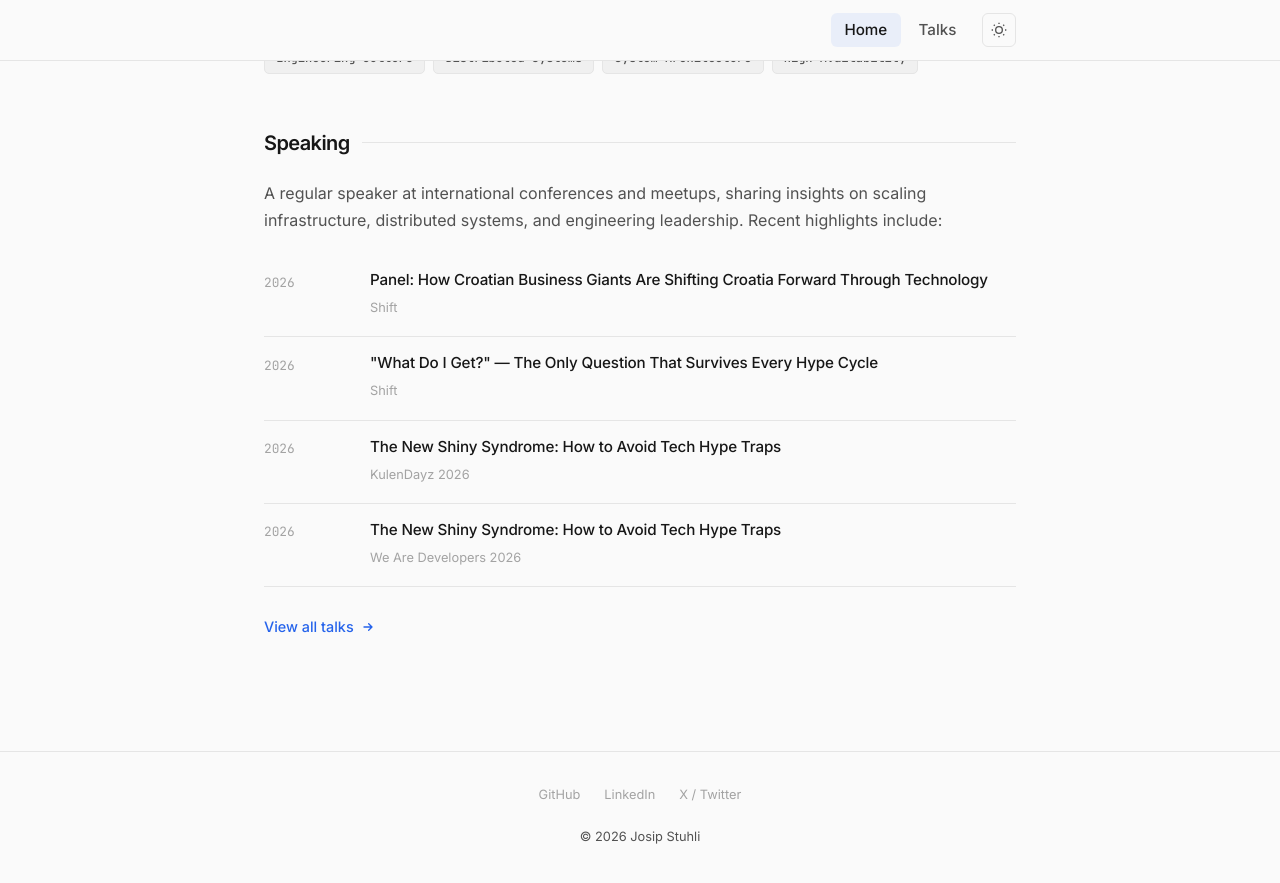
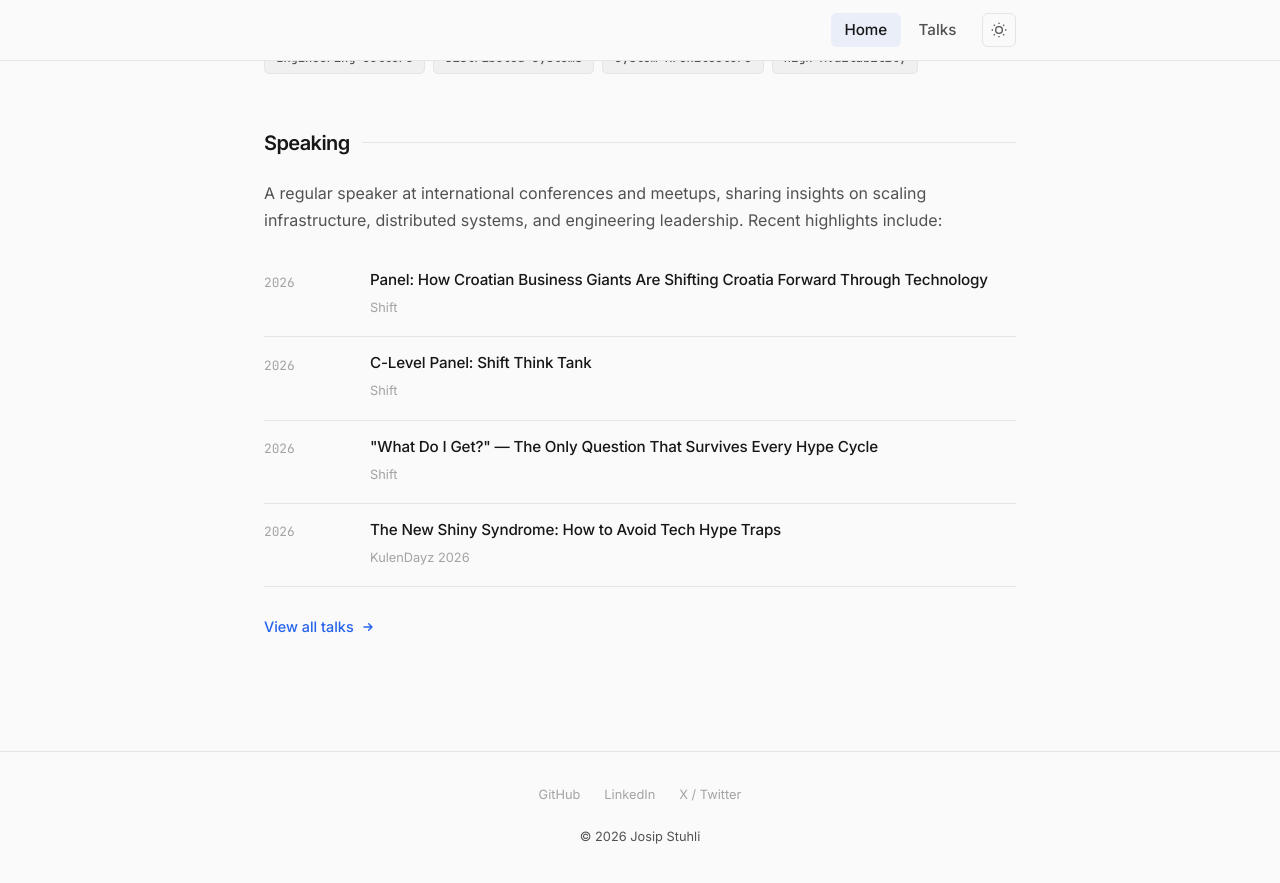
Before and after one commit to jstuhli/jstuhli.github.io, a Jekyll site: the page built from index.markdown, in a window 1280 px wide and 900 px high, scrolled down 1177 px. Shown: the top 883 px of the window. Built offline with Jekyll 4.4.1, drawn with Linux system fonts in a browser that asks for light colours.

Commit message:
Add Shift 2026 Think Tank panel

```diff
--- a/_data/talks.yml
+++ b/_data/talks.yml
@@ -2,6 +2,11 @@
   conference: "Shift"
   url: "https://shift.infobip.com/"
   title: "Panel: How Croatian Business Giants Are Shifting Croatia Forward Through Technology"
+
+- date: "2026-09-14"
+  conference: "Shift"
+  url: "https://shift.infobip.com/"
+  title: "C-Level Panel: Shift Think Tank"
 
 - date: "2026-09-14"
   conference: "Shift"
```
